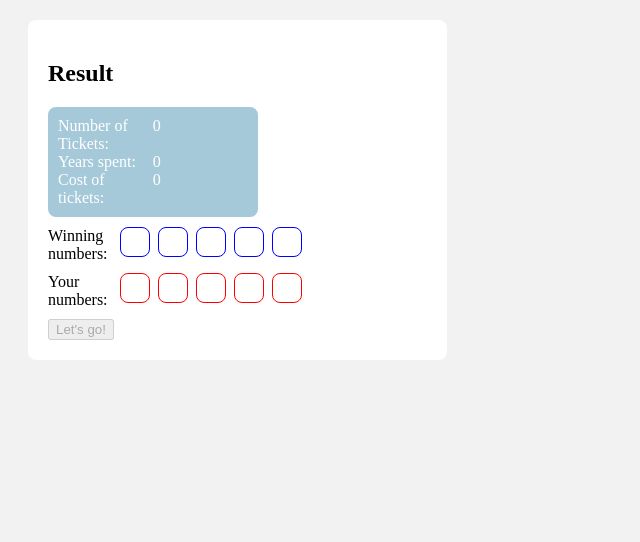
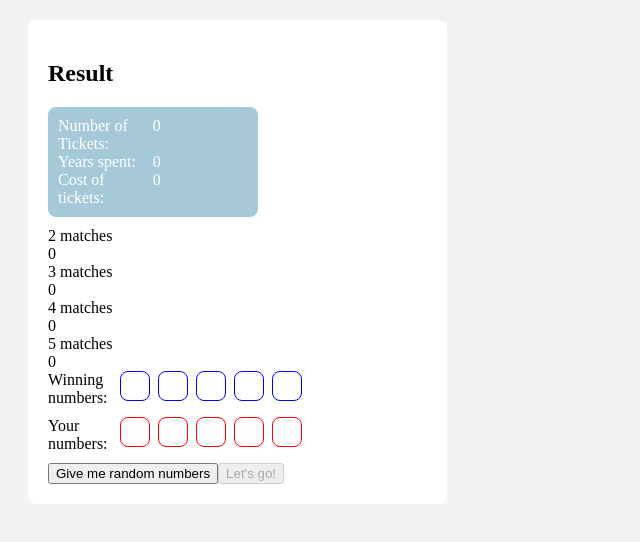
Before and after one commit to Chiflado/lottery-machine, an Angular app in the folder lottery-machine/: page / in a window 1280 px wide. Shown: the top 542 px of the page, without its empty margins (0-640 px from the left). Built offline with nearby package versions, Linux system fonts and the light colour scheme.

Commit message:
Adds matches card

```diff
--- a/lottery-machine/src/app/main/main.component.html
+++ b/lottery-machine/src/app/main/main.component.html
@@ -14,7 +14,24 @@
             <div class="cost">{{historyService.cost}}</div>
         </div>
     </div>
-    <div class="result-history-card"></div>
+    <div class="result-history-card">
+        <div class="two-matches matches-card">
+            <div class="matches-history">2 matches</div>
+            <div class="matches-amount">{{historyService.twoMatches}}</div>
+        </div>
+        <div class="three-matches matches-card">
+            <div class="matches-history">3 matches</div>
+            <div class="matches-amount">{{historyService.threeMatches}}</div>
+        </div>
+        <div class="four-matches matches-card">
+            <div class="matches-history">4 matches</div>
+            <div class="matches-amount">{{historyService.fourMatches}}</div>
+        </div>
+        <div class="five-matches matches-card">
+            <div class="matches-history">5 matches</div>
+            <div class="matches-amount">{{historyService.fiveMatches}}</div>
+        </div>
+    </div>
     <div class="winning-numbers-wrapper">
         <div class="winning-numbers-label">Winning numbers:</div>
         <div class="winning-numbers">
@@ -39,41 +56,39 @@
         <div class="winning-numbers-label">Your numbers:</div>
         <form [formGroup]="userNumbersForm" class="winning-numbers">
             <input
-                required
                 formControlName="firstNumber"
                 type="number"
                 id="firstNumber"
                 class="number-field input-number-field"
                 (ngModelChange)="addUserNumber('firstNumber')">
             <input
-                required
                 formControlName="secondNumber"
                 type="number"
                 id="secondNumber"
                 class="number-field input-number-field"
                 (ngModelChange)="addUserNumber('secondNumber')">
             <input
-                required
                 formControlName="thirdNumber"
                 type="number"
-                id=""
+                id="thirdNumber"
                 class="number-field input-number-field"
                 (ngModelChange)="addUserNumber('thirdNumber')">
             <input
-                required
                 formControlName="fourthNumber"
                 type="number"
-                id=""
+                id="fourthNumber"
                 class="number-field input-number-field"
                 (ngModelChange)="addUserNumber('fourthNumber')">
             <input
-                required
                 formControlName="fifthNumber"
                 type="number"
-                id=""
+                id="fifthNumber"
                 class="number-field input-number-field"
                 (ngModelChange)="addUserNumber('fifthNumber')">
         </form >
     </div>
-    <button mat-button (click)="start()" [disabled]="!userNumbersForm.valid">Let's go!</button>
+    <div class="button-wrapper">
+        <button mat-button class="action-button" (click)="randomize()">Give me random numbers</button>
+        <button mat-button class="action-button" (click)="start()" [disabled]="!userNumbersForm.valid">Let's go!</button>
+    </div>
 </div>
```
